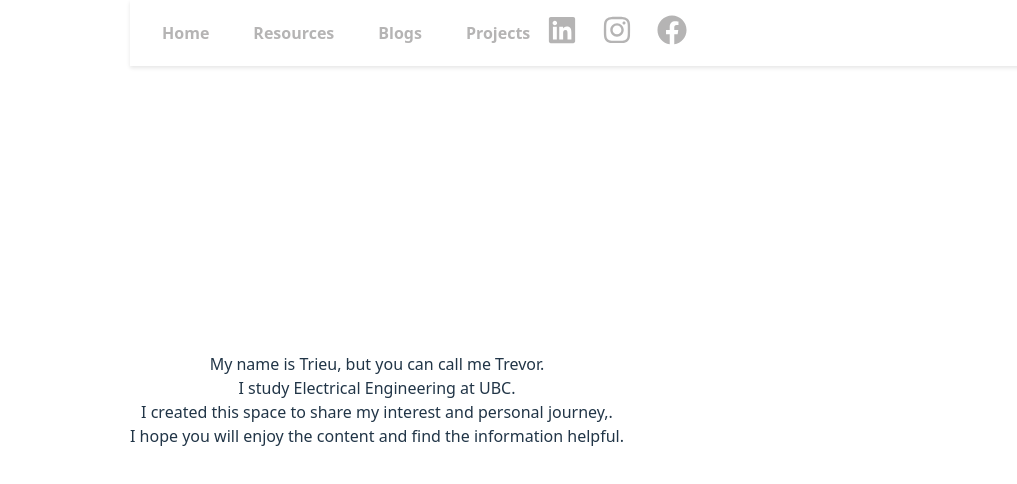
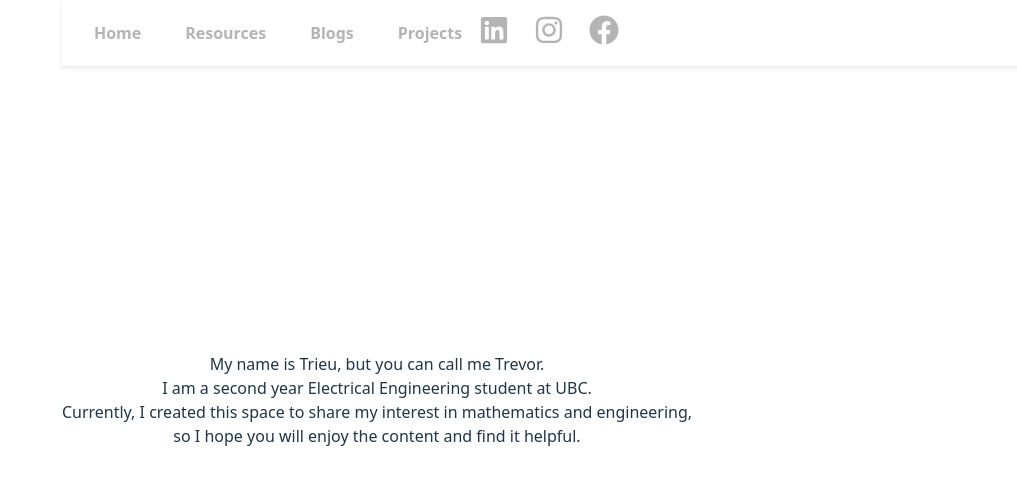
Before and after one commit to ttrieu2025/personal-website, a React (Vite) app: page / in a window 1280 px wide. Shown: the top 484 px of the page, without its empty margins (263-1280 px from the left). Built offline with nearby package versions, Linux system fonts and the light colour scheme.

Commit message:
Change introduction (3)

```diff
--- a/src/Pages/Home.jsx
+++ b/src/Pages/Home.jsx
@@ -3,9 +3,10 @@ function Home(){
     <div className="page">
       <p>
         My name is Trieu, but you can call me Trevor.<br />
-        I study Electrical Engineering at UBC.<br />
-        I created this space to share my interest and personal journey,.<br />
-        I hope you will enjoy the content and find the information helpful.
+        I am a second year Electrical Engineering student at UBC.<br />
+        Currently, I created this space to share my interest in mathematics and engineering,
+        <br />
+        so I hope you will enjoy the content and find it helpful.
       </p>
     </div>
   )
```
